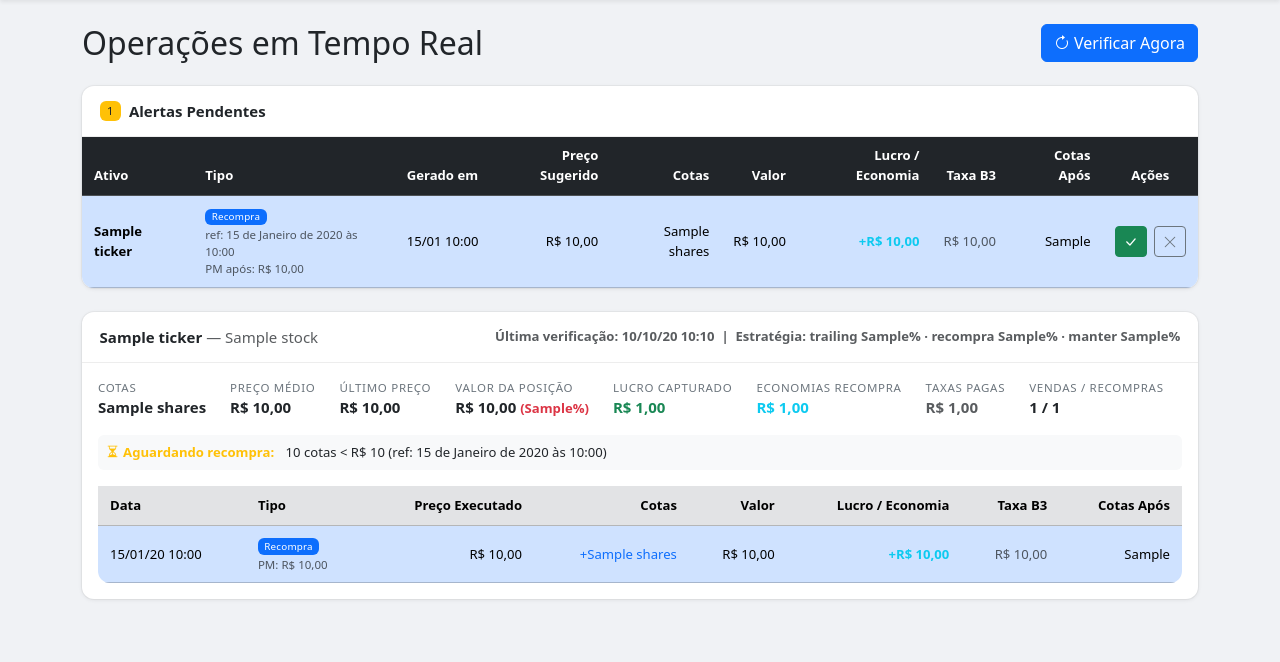
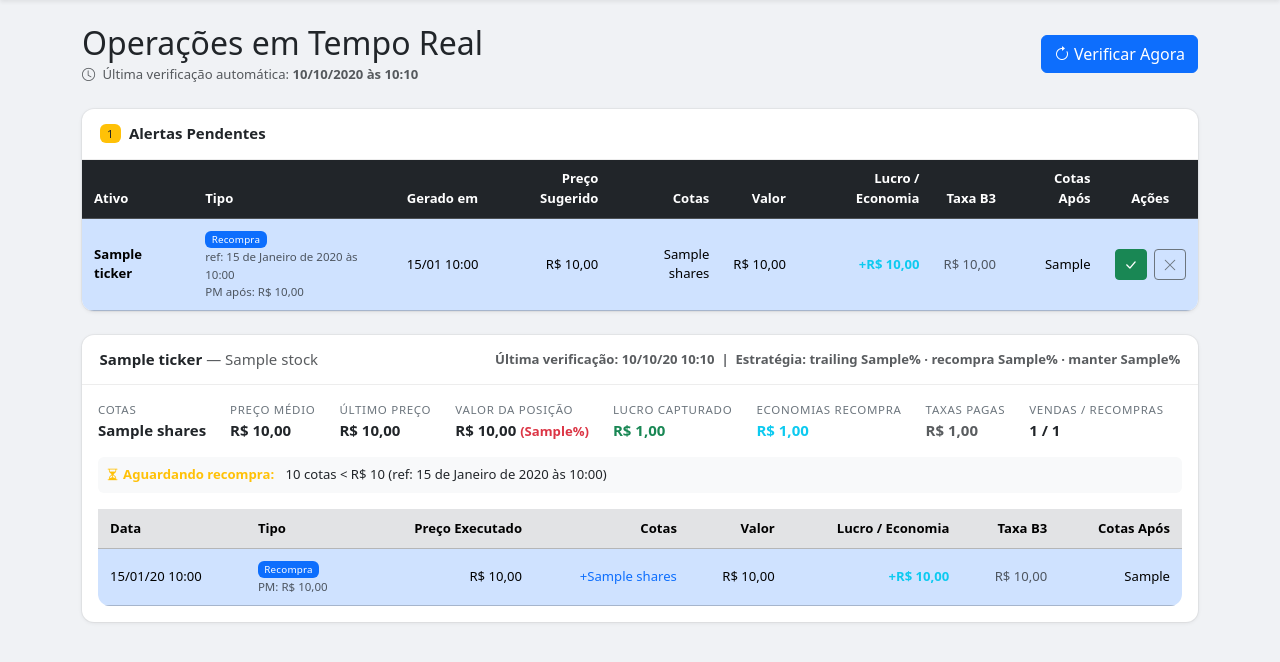
Before and after one commit to alavorato/stockmonitor, a Django app: template operations/templates/operations/dashboard.html in a window 1280 px wide. Shown: the part 57-719 px from the top of the page. Run offline with Django 5.2, Linux system fonts and the light colour scheme; the template is opened without the code that fills it: most values are stand-ins (such as "Sample title", 1, 10 or a date in 2020).

Commit message:
Show last automatic check timestamp at top of Operations page
Queries the most recent last_checked across all StockPositions and displays
it below the page title, so the user can immediately see when the worker
last ran without having to expand individual asset cards.

Co-Authored-By: Claude Sonnet 4.6 <noreply@anthropic.com>

```diff
--- a/operations/templates/operations/dashboard.html
+++ b/operations/templates/operations/dashboard.html
@@ -4,7 +4,17 @@
 
 {% block content %}
 <div class="d-flex justify-content-between align-items-center mb-4">
-  <h2 class="mb-0">Operações em Tempo Real</h2>
+  <div>
+    <h2 class="mb-0">Operações em Tempo Real</h2>
+    <small class="text-muted">
+      <i class="bi bi-clock me-1"></i>
+      {% if last_checked_global %}
+        Última verificação automática: <strong>{{ last_checked_global|date:"d/m/Y \à\s H:i" }}</strong>
+      {% else %}
+        Nenhuma verificação realizada ainda.
+      {% endif %}
+    </small>
+  </div>
   <form method="post" action="{% url 'operations_check' %}">
     {% csrf_token %}
     <button class="btn btn-primary">
```
Also changed, not shown: operations/views.py (+11 -3 lines).
